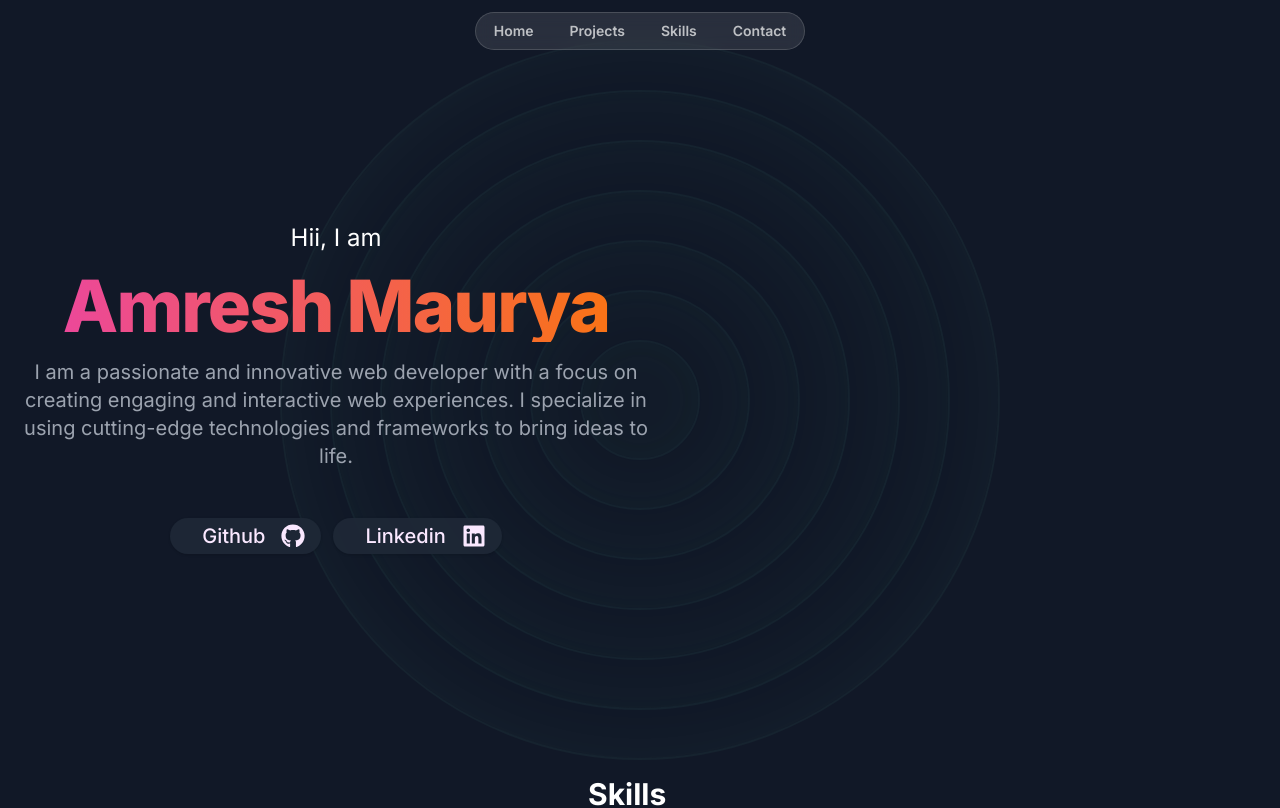
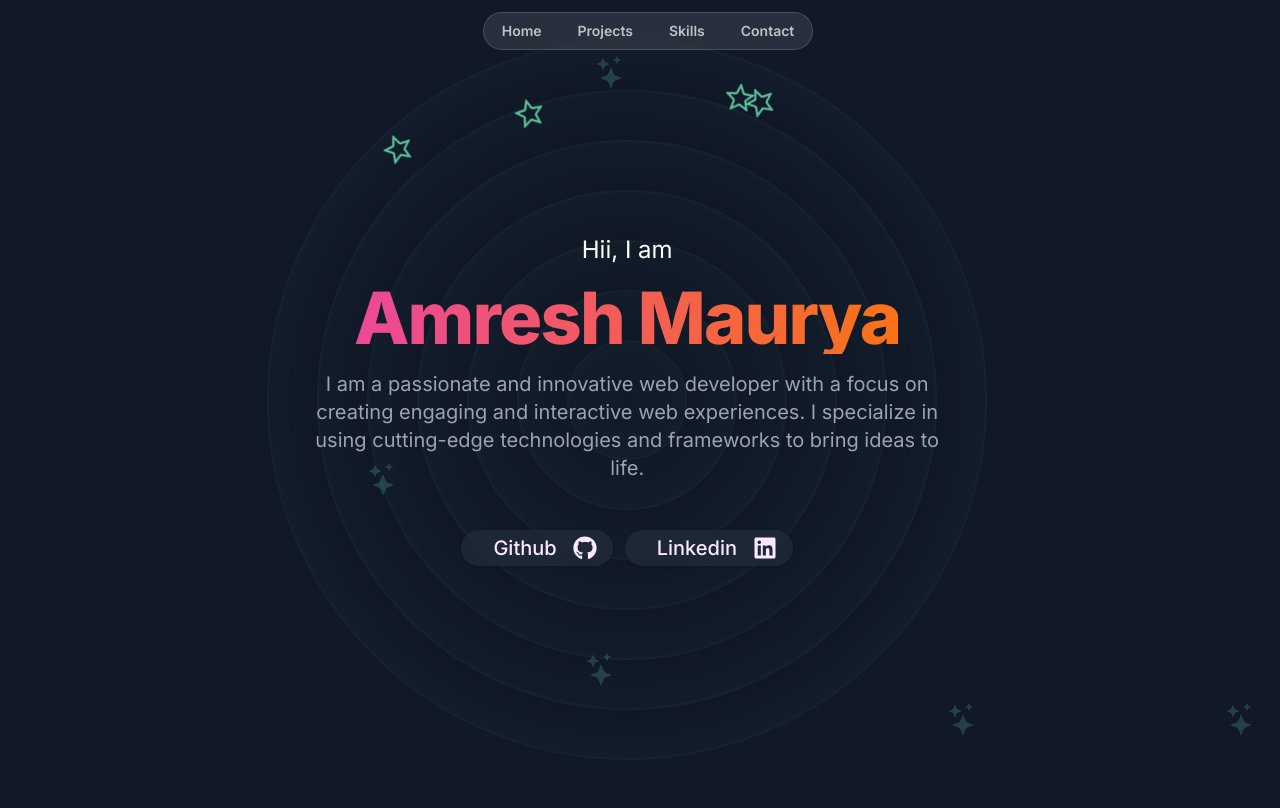
Before and after one commit to amreshpro/proportfolio, a Next.js app: page / in a window 1280 px wide. Shown: the top 808 px of the page. Built offline with nearby package versions, Linux system fonts and the light colour scheme; a web font is replaced by a local one.

Commit message:
update hero

```diff
--- a/app/page.tsx
+++ b/app/page.tsx
@@ -9,7 +9,7 @@ import Skills from "@/components/skills";
 
 export default function Home() {
   return (
-    <main className=" ">
+    <main className="px-2 py-2 ">
       <Header />
       <Hero />
       <Skills />
--- /dev/null
+++ b/components/hero/galaxy/index.tsx
@@ -0,0 +1,16 @@
+import { BsStars } from "react-icons/bs";
+
+export default function Galaxy() {
+  return (
+    <div className="absolute w-full min-h-[90vh]   -z-50">
+      <BsStars className="absolute bottom-1/4  right-1/2 top-4 text-emerald-300/20 size-8" />
+      <BsStars className="absolute bottom-[25px]  right-[10px] text-emerald-300/20 size-8" />
+
+      <BsStars className="absolute bottom-[25px]  right-[288px] text-emerald-300/20 size-8" />
+      <BsStars className="absolute bottom-[75px]  right-[650px] text-emerald-300/20 size-8" />
+
+      <BsStars className="absolute bottom-[265px]  left-[380px] text-emerald-300/20 size-8" />
+      <BsStars className="absolute bottom-[895px]  left-[570px] text-emerald-300/20 size-8" />
+    </div>
+  );
+}
--- a/components/hero/index.tsx
+++ b/components/hero/index.tsx
@@ -4,12 +4,15 @@ import SOCIAL_MEDIA_LINKS from "@/data/SOCIAL_MEDIA_LINKS";
 import { FaGithub, FaLinkedin } from "react-icons/fa";
 import Link from "next/link";
 import { twMerge } from "tailwind-merge";
-import Orbit from "../orbit";
+import Orbit from "./orbit";
+import Galaxy from "./galaxy";
 
 export default function Hero() {
   return (
-    <div className="max-w-2xl min-h-[95vh] sm:h-auto  flex flex-col  gap-4 items-center justify-center text-center p-2">
+    <div className="w-full flex flex-col justify-center items-center">
+     <Galaxy/>
       <Orbit />
+      <div className="max-w-2xl min-h-[98vh] sm:h-auto  flex flex-col  gap-4 items-center justify-center text-center p-2">
         <h1 className="text-2xl">Hii, I am </h1>
         {/* Title */}
 
@@ -43,6 +46,7 @@ export default function Hero() {
             <FaLinkedin className="text-2xl" />
           </Link>
         </div>
+      </div>
       {/* End Buttons */}
     </div>
   );
--- /dev/null
+++ b/components/hero/orbit/index.tsx
@@ -0,0 +1,32 @@
+"use client";
+
+import { StarIcon } from "@radix-ui/react-icons";
+
+export default function Orbit() {
+  return (
+    <div className="absolute flex flex-col justify-center items-center">
+      <div className="hero-ring -z-10  size-[720px]"></div>
+      <div className="hero-ring -z-10  size-[620px]"></div>
+      <div className="hero-ring -z-10  size-[520px]"></div>
+      <div className="hero-ring -z-10  size-[420px]"></div>
+      <div className="hero-ring -z-10  size-[320px]"></div>
+      <div className="hero-ring -z-10  size-[220px]"></div>
+      <div className="hero-ring -z-10  size-[120px]"></div>
+      <div className="absolute star  p-4 w-[750px] animate-spin [animation-duration:30s]">
+        <div className="star-inner  p-8  animate-spin [animation-duration:25s] w-[250px] ">
+          <StarIcon className="text-emerald-300/80 size-8 animate-spin [animation-duration:60s]" />
+        </div>
+        <div className="star-inner  p-8  animate-spin [animation-duration:50s] w-[550px] ">
+          <StarIcon className="text-emerald-300/80 size-8 animate-spin [animation-duration:60s]" />
+        </div>
+        <div className="star-inner  p-8  animate-spin [animation-duration:100s] w-[350px] ">
+          <StarIcon className="text-emerald-300/80 size-8 animate-spin [animation-duration:60s]" />
+        </div>
+        <div className="star-inner  p-8 animate-spin [animation-duration:150s] w-[150px] ">
+          <StarIcon className="text-emerald-300/80 size-8 animate-spin [animation-duration:60s]" />
+        </div>
+
+      </div>
+    </div>
+  );
+}
--- /dev/null
+++ b/components/hero/star/index.tsx
@@ -0,0 +1,8 @@
+import { GrStar } from "react-icons/gr";
+export default function Star() {
+  return (
+    <div className="star-inner border p-8 border-red-500 animate-spin [animation-duration:25s] ">
+    <GrStar className="text-emerald-300/80 size-8 animate-spin" />
+  </div>
+  )
+}
--- a/components/orbit/index.tsx
+++ /dev/null
@@ -1,16 +0,0 @@
-"use client";
-
-export default function Orbit() {
-  return (
-    <div className="">
-     <div className="hero-ring -z-10  size-[720px]"></div>
-     <div className="hero-ring -z-10  size-[620px]"></div>
-     <div className="hero-ring -z-10  size-[520px]"></div>
-     <div className="hero-ring -z-10  size-[420px]"></div>
-     <div className="hero-ring -z-10  size-[320px]"></div>
-     <div className="hero-ring -z-10  size-[220px]"></div>
-     <div className="hero-ring -z-10  size-[120px]"></div>
-
-    </div>
-  );
-}
--- a/components/projects/card/index.tsx
+++ b/components/projects/card/index.tsx
@@ -54,7 +54,7 @@ export default function Project(props: PROJECT_TYPES) {
               className={twMerge( buttonVariants({ variant: "default" }),"bg-gray-900/90 rounded-full")}
               href={live_link}
             >
-              Check Live Site
+              Visit Live Site
             </Link>
           )}
         </div>
```
Lines whose indentation alone changed are shown as unchanged.
